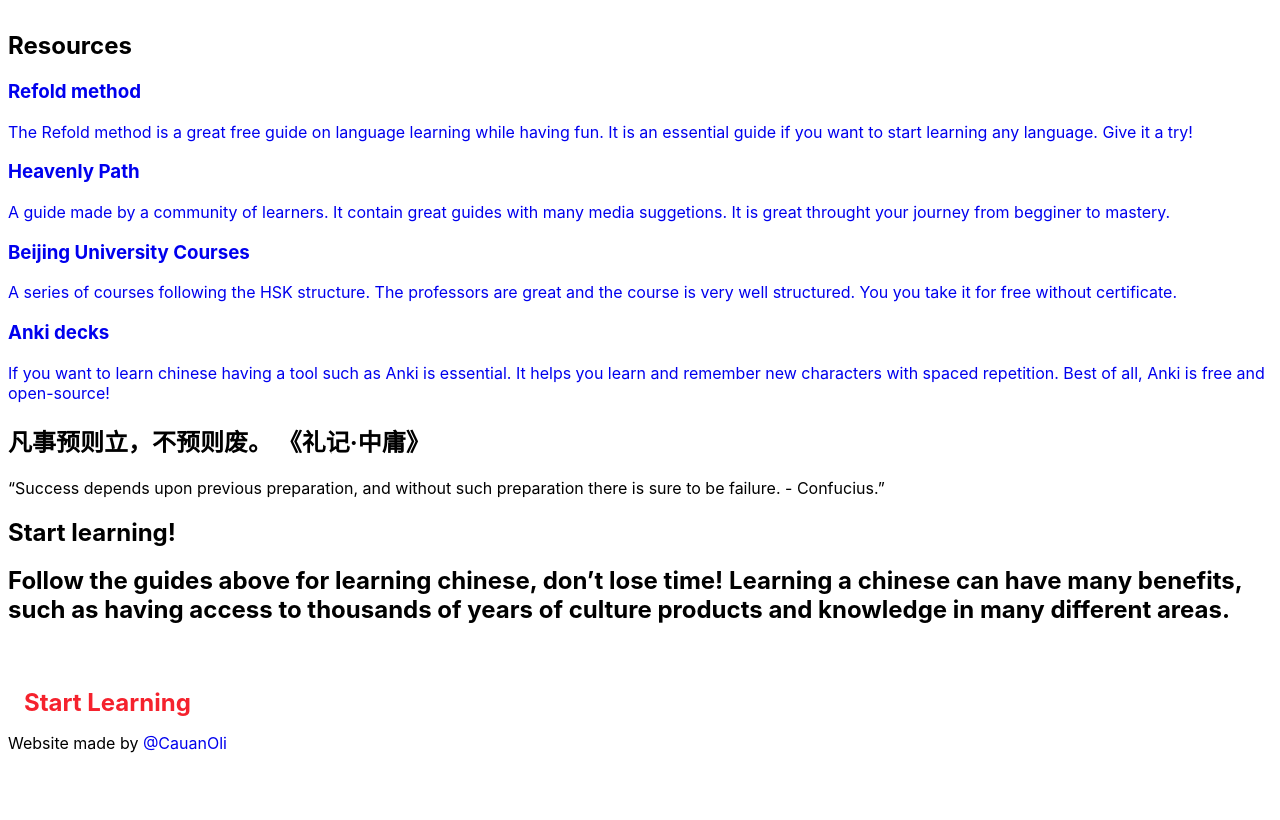
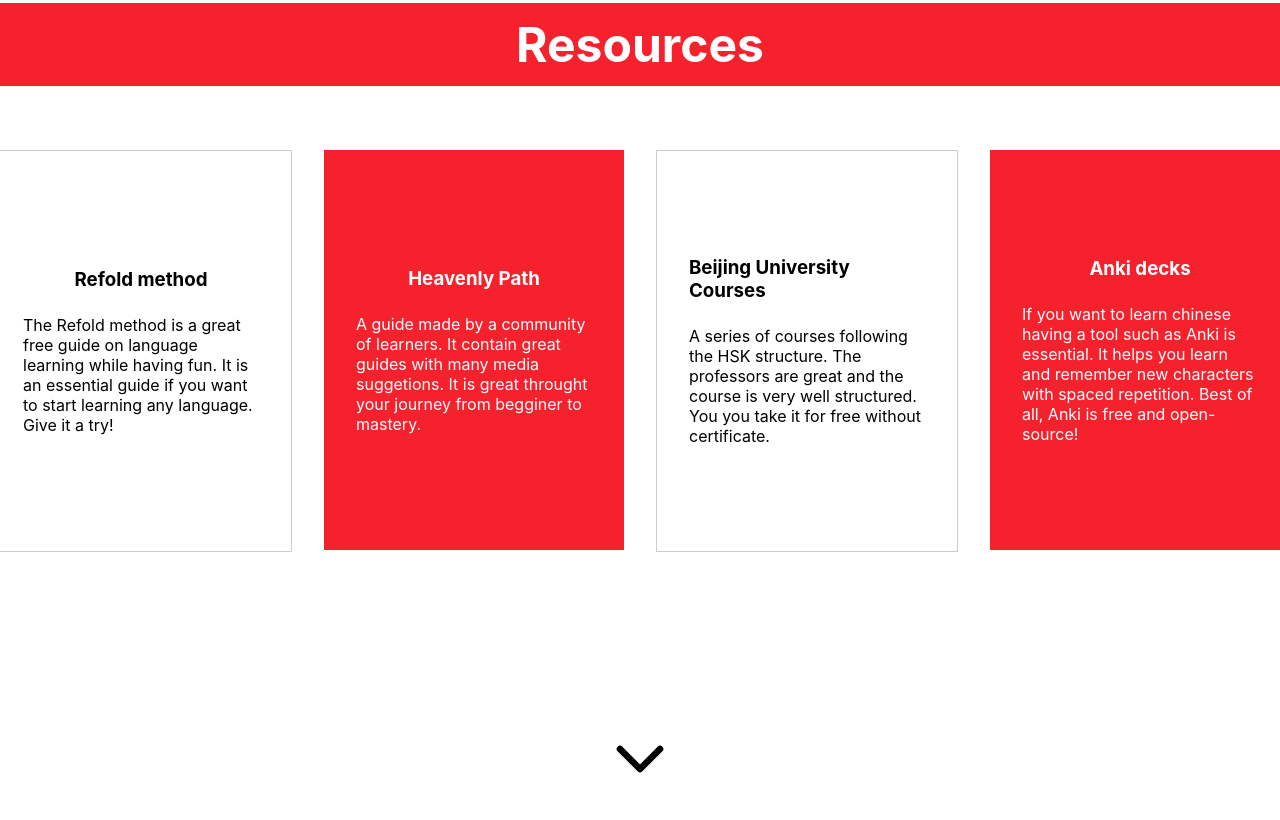
Before and after one commit to cauanoli/landing-page, a plain HTML site: page index.html in a window 1280 px wide. Shown: the part 797-1617 px from the top of the page. Before the commit the page ends 1558 px from the top, so only its background shows below. Drawn offline with Linux system fonts and the light colour scheme.

Commit message:
feat: style resources section

```diff
--- a/index.css
+++ b/index.css
@@ -11,11 +11,13 @@ html {
 
 body {
     font-family: "Inter", "Roboto", "Arial", sans-serif;
+    margin: 0;
+    padding: 0;
 }
 
 header {
     height: 60px;
-    background-color: #ffffff;
+    background-color: white;
     border-bottom: 1px solid #CDCDCD;
 }
 
@@ -108,3 +110,68 @@ a.button {
     background-color: white;
     color: #F5222D;
 }
+
+#resources {
+    display: flex;
+    flex-direction: column;
+    justify-content: space-between;
+    height: 100vh;
+    gap: 64px;
+}
+
+#resources h2 {
+    background-color: #F5222D;
+    color: white;
+
+    text-align: center;
+    font-size: 48px;
+    padding: 12px;
+    margin: 0;
+}
+
+.cards {
+    display: flex;
+    height: 100%;
+    align-items: flex-start;
+    justify-content: center;
+    gap: 32px;
+}
+
+.card a {
+    width: 300px;
+    height: 400px;
+    display: flex;
+    flex-direction: column;
+    justify-content: center;
+    align-items: center;
+    gap: 24px;
+    padding: 32px;
+}
+
+.card a:hover {
+    outline: 4px solid #000000;
+}
+
+.card a h3 {
+    margin: 0;
+}
+
+.card a p {
+    margin: 0;
+}
+
+.card.secondary {
+    border: 1px solid #CDCDCD;
+}
+
+.card.primary a {
+    color: white;
+}
+
+.card.secondary a {
+    color: #000000;
+}
+
+.down-button {
+    margin: 0 auto;
+}
--- a/index.html
+++ b/index.html
@@ -54,7 +54,7 @@
         <h2>Resources</h2>
 
         <div class="cards">
-          <div class="card">
+          <div class="card secondary">
             <a href="https://refold.la/">
               <h3>Refold method</h3>
               <p>
@@ -65,7 +65,7 @@
             </a>
           </div>
 
-          <div class="card">
+          <div class="card primary">
             <a
               href="https://heavenlypath.notion.site/heavenlypath/Heavenly-Path-d9be1806465b4525afeb132d1079194c"
             >
@@ -78,7 +78,7 @@
             </a>
           </div>
 
-          <div class="card">
+          <div class="card secondary">
             <a
               href="https://www.coursera.org/specializations/hsk-learn-chinese?"
             >
@@ -90,7 +90,7 @@
               </p>
             </a>
           </div>
-          <div class="card">
+          <div class="card primary">
             <a href="https://krmanik.github.io/Anki-xiehanzi/">
               <h3>Anki decks</h3>
               <p>
@@ -101,6 +101,13 @@
             </a>
           </div>
         </div>
+        <a class="down-button" href="#motivation">
+          <img
+            src="./images/chevron-down.svg"
+            alt="down button to next section"
+            width="80"
+          />
+        </a>
       </section>
 
       <section id="motivation">
```
Also changed, not shown: images/chevron-down.svg (added).
